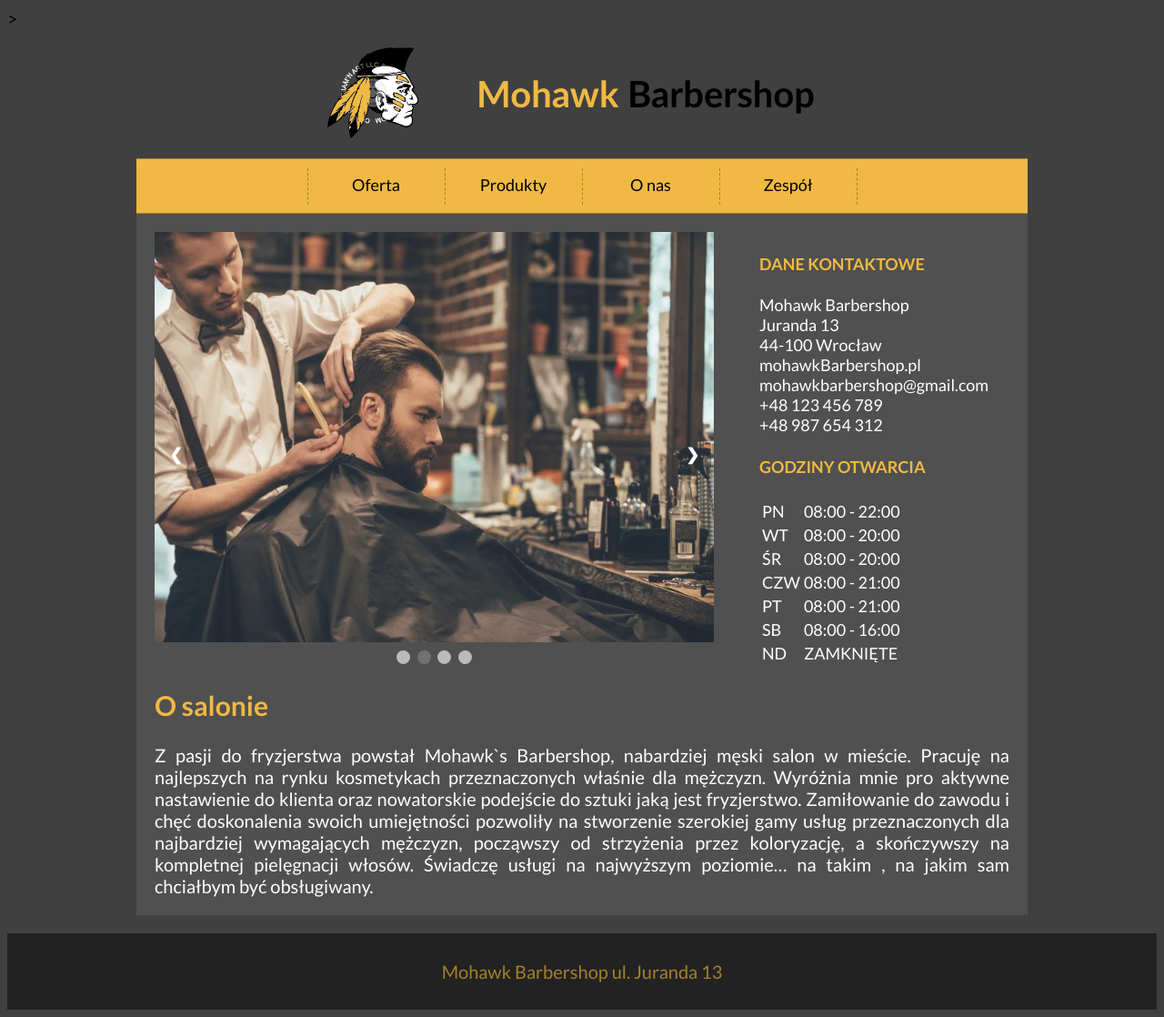
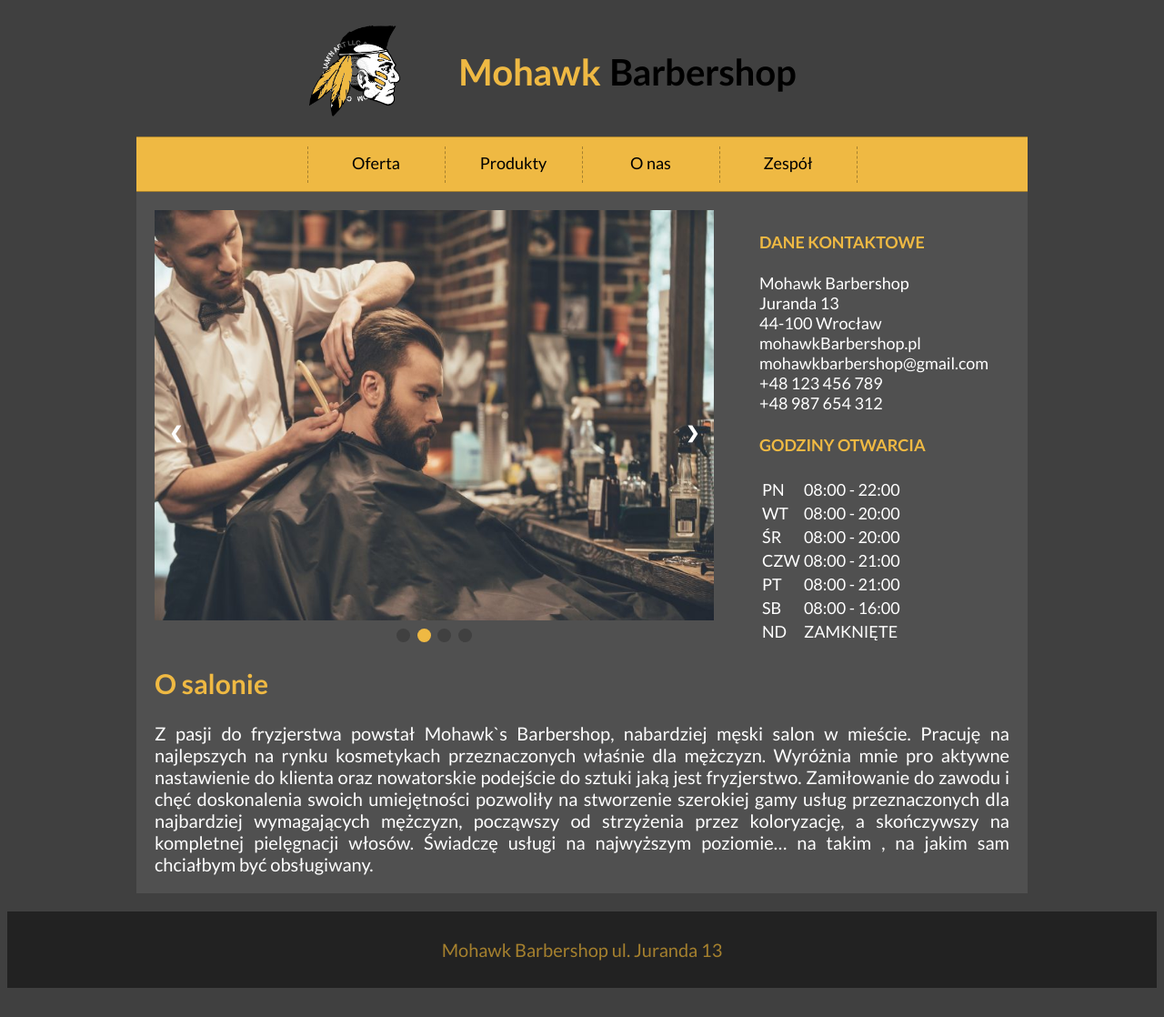
Before and after one commit to PeterPwlk/php-barbershop, a PHP site: page /about/about.html in a window 1280 px wide. Shown: the whole page at 91% size. After the commit the page ends 1086 px from the top, so only its background shows below. Run offline with PHP 8.4, Linux system fonts and the light colour scheme.

Commit message:
Slide show design adjusted, dropdown bug fixed

```diff
--- a/about/about.css
+++ b/about/about.css
@@ -3,7 +3,7 @@
 {
     float:left;
     position:relative;
-    z-index: 100;
+    z-index: 50;
 }
 #saloon
 {
@@ -23,7 +23,7 @@
     transition: 0.6s ease;
     border-radius: 0 3px 3px 0;
     user-select: none;
-    z-index:1000;
+    z-index:50;
   }
 
   .next {
@@ -32,7 +32,7 @@
   }
 
   .prev:hover, .next:hover {
-    background-color: rgba(0,0,0,0.8);
+    background-color: #efb943;
   }
 
   .dot {
@@ -40,14 +40,14 @@
     height: 15px;
     width: 15px;
     margin: 0 2px;
-    background-color: #bbb;
+    background-color: #404040;
     border-radius: 50%;
     display: inline-block;
     transition: background-color 0.6s ease;
   }
 
   .active, .dot:hover {
-    background-color: #717171;
+    background-color: #efb943;
   }
 
   .dots{
--- a/about/about.html
+++ b/about/about.html
@@ -9,7 +9,7 @@
   <meta name="author" content="BiP">
   <link rel = "Stylesheet" type = "text/css" href="../css/style.css"/>
   <link rel = "Stylesheet" type = "text/css" href="about.css"/>
-  <script src="about.js"></script>>
+  <script src="about.js"></script>
   <link href="https://fonts.googleapis.com/css?family=Gloria+Hallelujah|Lato:400,700&amp;subset=latin-ext" rel="stylesheet">
 </head>
 
--- a/css/style.css
+++ b/css/style.css
@@ -11,10 +11,12 @@ body
     width:100%;
     height:100%;
 }
+
 #header
 {
     width:100%;
-    padding: 20px;
+    padding-bottom: 20px;
+    padding-top: 20px;
     text-align: center;
 }
 
```
